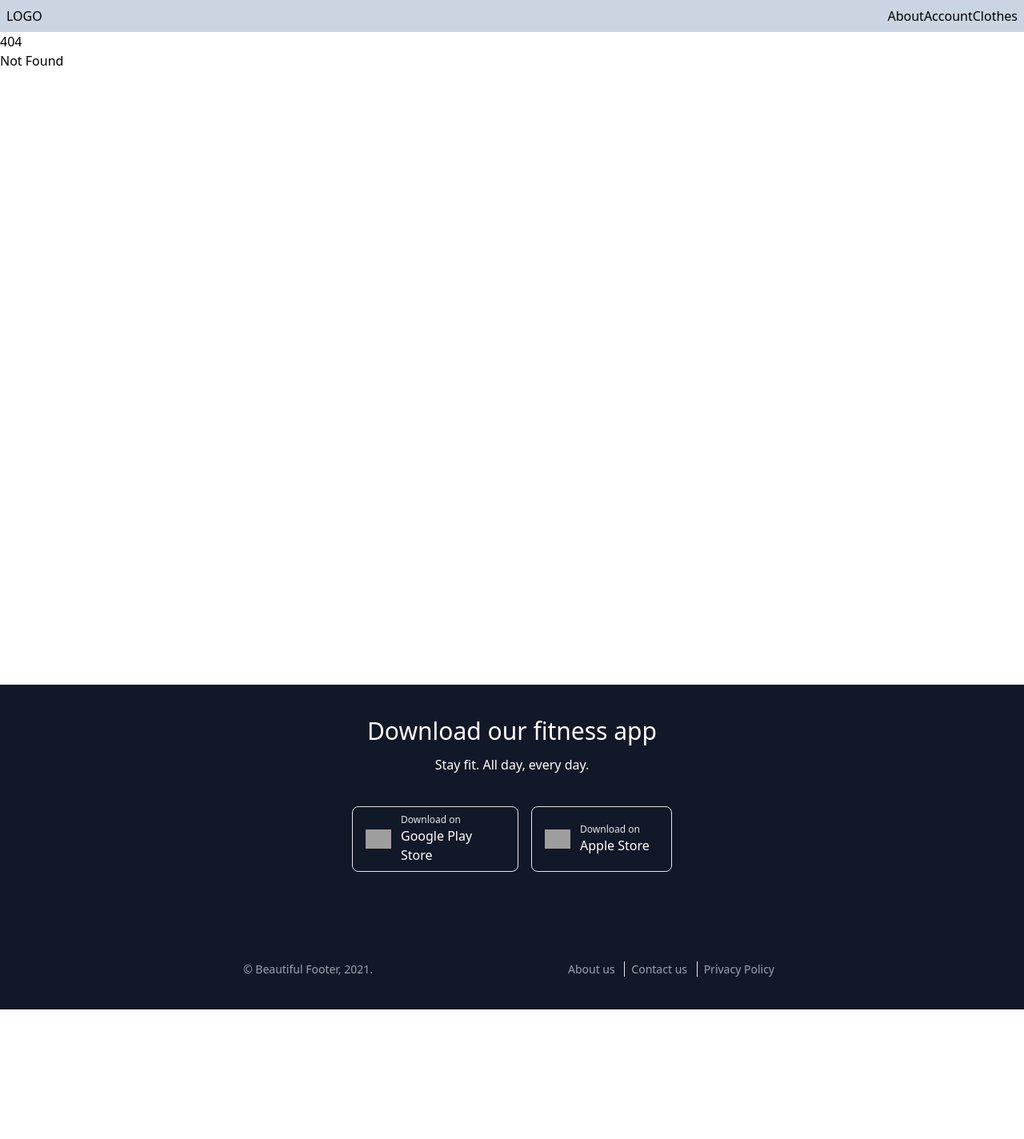
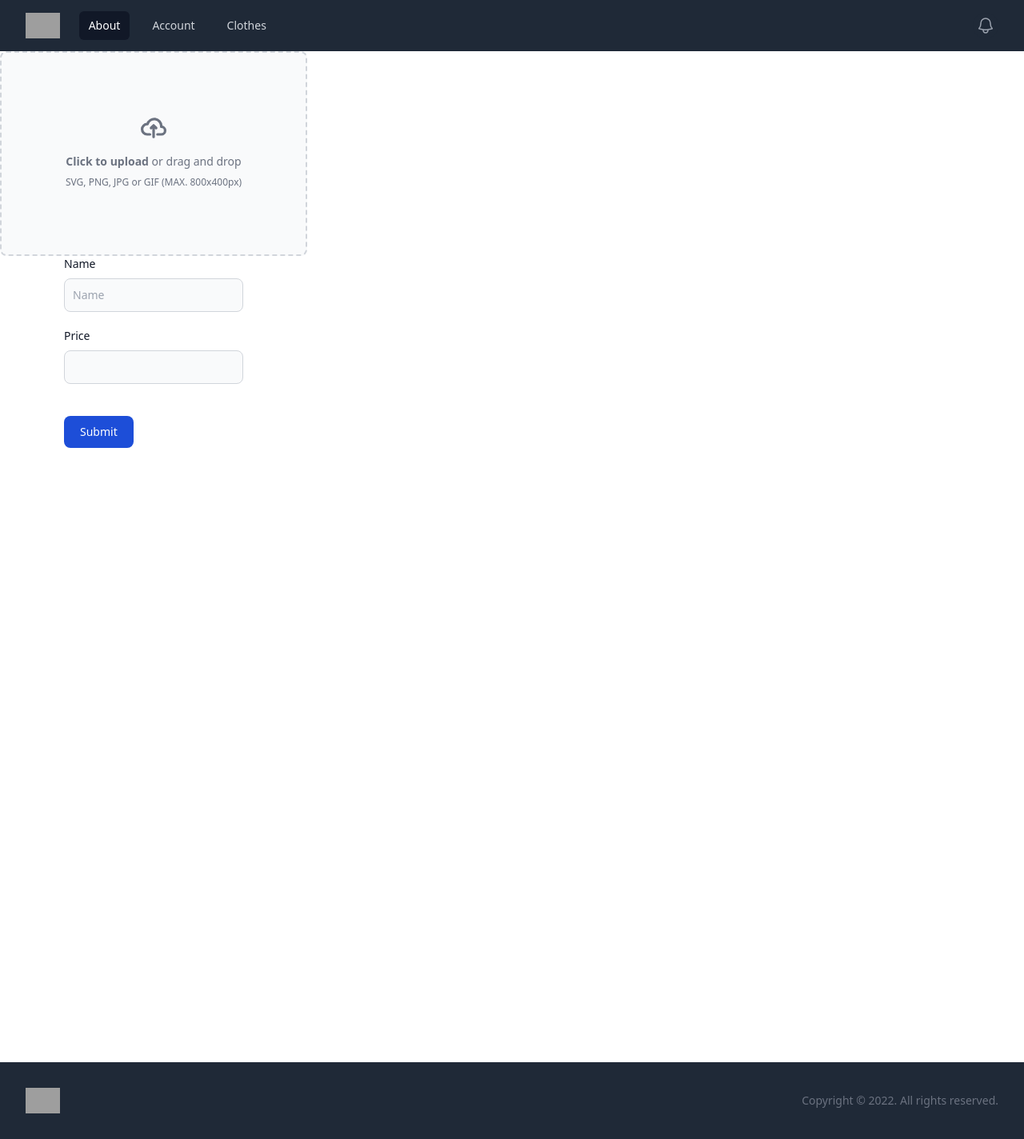
Before and after one commit to awaisamjad/ouafi, a SvelteKit app: page /cms in a window 1280 px wide. Before the commit this address had no page. Shown: the whole page at 80% size. Before the commit the page ends 1262 px from the top, so only its background shows below. Built offline with nearby package versions, Linux system fonts and the light colour scheme; grey boxes are pictures that could not be loaded.

Commit message:
added an improved footer and navbar. created a page for the cms

```diff
--- a/src/routes/+layout.svelte
+++ b/src/routes/+layout.svelte
@@ -2,51 +2,154 @@
 	import '../app.css';
 </script>
 
-<nav class="flex flex-row bg-slate-300 p-2">
-    <div class="flex items-center justify-center">
-        <a href="/">LOGO</a>
-    </div>
-    <div class="flex-grow flex justify-end">
-        <a href="/about">About</a>
-        <a href="/account">Account</a>
-        <a href="/ClothingItemPage">Clothes</a>
-    </div>
+<nav class="bg-gray-800">
+	<div class="mx-auto max-w-7xl px-2 sm:px-6 lg:px-8">
+		<div class="relative flex h-16 items-center justify-between">
+			<div class="absolute inset-y-0 left-0 flex items-center sm:hidden">
+				<!-- Mobile menu button-->
+				<button
+					type="button"
+					class="relative inline-flex items-center justify-center rounded-md p-2 text-gray-400 hover:bg-gray-700 hover:text-white focus:outline-none focus:ring-2 focus:ring-inset focus:ring-white"
+					aria-controls="mobile-menu"
+					aria-expanded="false"
+				>
+					<span class="absolute -inset-0.5"></span>
+					<span class="sr-only">Open main menu</span>
+					<!--
+              Icon when menu is closed.
+
+              Menu open: "hidden", Menu closed: "block"
+            -->
+					<svg
+						class="block h-6 w-6"
+						fill="none"
+						viewBox="0 0 24 24"
+						stroke-width="1.5"
+						stroke="currentColor"
+						aria-hidden="true"
+					>
+						<path
+							stroke-linecap="round"
+							stroke-linejoin="round"
+							d="M3.75 6.75h16.5M3.75 12h16.5m-16.5 5.25h16.5"
+						/>
+					</svg>
+					<!--
+              Icon when menu is open.
+
+              Menu open: "block", Menu closed: "hidden"
+            -->
+					<svg
+						class="hidden h-6 w-6"
+						fill="none"
+						viewBox="0 0 24 24"
+						stroke-width="1.5"
+						stroke="currentColor"
+						aria-hidden="true"
+					>
+						<path stroke-linecap="round" stroke-linejoin="round" d="M6 18L18 6M6 6l12 12" />
+					</svg>
+				</button>
+			</div>
+			<div class="flex flex-1 items-center justify-center sm:items-stretch sm:justify-start">
+				<div class="flex flex-shrink-0 items-center">
+					<a href="/">
+						<img
+							class="h-8 w-auto"
+							src="https://tailwindui.com/img/logos/mark.svg?color=indigo&shade=500"
+							alt="Your Company"
+						/>
+					</a>
+				</div>
+				<div class="hidden sm:ml-6 sm:block">
+					<div class="flex space-x-4">
+						<!-- Current: "bg-gray-900 text-white", Default: "text-gray-300 hover:bg-gray-700 hover:text-white" -->
+						<a
+							href="/about"
+							class="rounded-md bg-gray-900 px-3 py-2 text-sm font-medium text-white"
+							aria-current="page">About</a
+						>
+						<a
+							href="/account"
+							class="rounded-md px-3 py-2 text-sm font-medium text-gray-300 hover:bg-gray-700 hover:text-white"
+							>Account</a
+						>
+						<a
+							href="/ClothingItemPage"
+							class="rounded-md px-3 py-2 text-sm font-medium text-gray-300 hover:bg-gray-700 hover:text-white"
+							>Clothes</a
+						>
+					</div>
+				</div>
+			</div>
+			<div
+				class="absolute inset-y-0 right-0 flex items-center pr-2 sm:static sm:inset-auto sm:ml-6 sm:pr-0"
+			>
+				<button
+					type="button"
+					class="relative rounded-full bg-gray-800 p-1 text-gray-400 hover:text-white focus:outline-none focus:ring-2 focus:ring-white focus:ring-offset-2 focus:ring-offset-gray-800"
+				>
+					<span class="absolute -inset-1.5"></span>
+					<span class="sr-only">View notifications</span>
+					<svg
+						class="h-6 w-6"
+						fill="none"
+						viewBox="0 0 24 24"
+						stroke-width="1.5"
+						stroke="currentColor"
+						aria-hidden="true"
+					>
+						<path
+							stroke-linecap="round"
+							stroke-linejoin="round"
+							d="M14.857 17.082a23.848 23.848 0 005.454-1.31A8.967 8.967 0 0118 9.75v-.7V9A6 6 0 006 9v.75a8.967 8.967 0 01-2.312 6.022c1.733.64 3.56 1.085 5.455 1.31m5.714 0a24.255 24.255 0 01-5.714 0m5.714 0a3 3 0 11-5.714 0"
+						/>
+					</svg>
+				</button>
+			</div>
+		</div>
+	</div>
+
+	<!-- Mobile menu, show/hide based on menu state. -->
+	<div class="sm:hidden" id="mobile-menu">
+		<div class="space-y-1 px-2 pb-3 pt-2">
+			<!-- Current: "bg-gray-900 text-white", Default: "text-gray-300 hover:bg-gray-700 hover:text-white" -->
+			<a
+				href="/about"
+				class="block rounded-md bg-gray-900 px-3 py-2 text-base font-medium text-white"
+				aria-current="page">About</a
+			>
+			<a
+				href="/account"
+				class="block rounded-md px-3 py-2 text-base font-medium text-gray-300 hover:bg-gray-700 hover:text-white"
+				>Account</a
+			>
+			<a
+				href="/ClothingItemPage"
+				class="block rounded-md px-3 py-2 text-base font-medium text-gray-300 hover:bg-gray-700 hover:text-white"
+				>Clothes</a
+			>
+		</div>
+	</div>
 </nav>
 
 <slot />
-<div class = " p-96">
+<div class=" p-96"></div>
+<!-- Footer -->
+<footer class="bg-gray-800">
+	<div class="mx-auto max-w-screen-xl px-4 py-8 sm:px-6 lg:px-8">
+		<div class="sm:flex sm:items-center sm:justify-between">
+			<div class="flex justify-center text-teal-600 sm:justify-start">
+				<img
+					class="h-8 w-auto"
+					src="https://tailwindui.com/img/logos/mark.svg?color=indigo&shade=500"
+					alt="Your Company"
+				/>
+			</div>
 
-</div>
-<!-- Footer -->
-<div class=" bg-gray-900  ">
-    <div class="max-w-2xl mx-auto text-white py-10">
-        <div class="text-center">
-            <h3 class="text-3xl mb-3"> Download our fitness app </h3>
-            <p> Stay fit. All day, every day. </p>
-            <div class="flex justify-center my-10">
-                <div class="flex items-center border rounded-lg px-4 py-2 w-52 mx-2">
-                    <img src="https://cdn-icons-png.flaticon.com/512/888/888857.png" alt="play store" class="w-7 md:w-8">
-                    <div class="text-left ml-3">
-                        <p class='text-xs text-gray-200'>Download on </p>
-                        <p class="text-sm md:text-base"> Google Play Store </p>
-                    </div>
-                </div>
-                <div class="flex items-center border rounded-lg px-4 py-2 w-44 mx-2">
-                    <img src="https://cdn-icons-png.flaticon.com/512/888/888841.png" alt="apple store" class="w-7 md:w-8">
-                    <div class="text-left ml-3">
-                        <p class='text-xs text-gray-200'>Download on </p>
-                        <p class="text-sm md:text-base"> Apple Store </p>
-                    </div>
-                </div>
-            </div>
-        </div>
-        <div class="mt-28 flex flex-col md:flex-row md:justify-between items-center text-sm text-gray-400">
-            <p class="order-2 md:order-1 mt-8 md:mt-0"> &copy; Beautiful Footer, 2021. </p>
-            <div class="order-1 md:order-2">
-                <span class="px-2">About us</span>
-                <span class="px-2 border-l">Contact us</span>
-                <span class="px-2 border-l">Privacy Policy</span>
-            </div>
-        </div>
-    </div>
-</div>
+			<p class="mt-4 text-center text-sm text-gray-500 lg:mt-0 lg:text-right">
+				Copyright &copy; 2022. All rights reserved.
+			</p>
+		</div>
+	</div>
+</footer>
--- a/src/routes/account/+page.svelte
+++ b/src/routes/account/+page.svelte
@@ -1,33 +1,47 @@
 <script>
-    let file = '';
-    let number = '';
-    let text = '';
+	import { goto } from '$app/navigation';
+  let username = '';
+  let password = '';
 
-    function handleSubmit() {
-        // Handle form submission here
-        console.log("File:", file);
-        console.log("Number:", number);
-        console.log("Text:", text);
+  function authenticate() {
+    if (username == "Awais" && password == "Amjad"){
+      goto('/cms')
     }
+    else{
+      alert("Unsuccessful")
+    }
+  }
+
 </script>
 
 <div class="w-full max-w-xs">
 	<form class="bg-white shadow-md rounded px-8 pt-6 pb-8 mb-4">
 		<div class="mb-4">
-        <label class="block text-gray-700 text-sm font-bold mb-2" for="username">
-          Name
-        </label>
-        <input class="shadow appearance-none border rounded w-full py-2 px-3 text-gray-700 leading-tight focus:outline-none focus:shadow-outline" id="username" type="text" placeholder="Username">
+			<label class="block text-gray-700 text-sm font-bold mb-2" for="username"> Name </label>
+			<input
+				class="shadow appearance-none border rounded w-full py-2 px-3 text-gray-700 leading-tight focus:outline-none focus:shadow-outline"
+				id="username"
+				type="text"
+				placeholder="Username"
+        bind:value={username}
+			/>
 		</div>
 		<div class="mb-6">
-        <label class="block text-gray-700 text-sm font-bold mb-2" for="password">
-          Price
-        </label>
-        <input class="shadow appearance-none border border-red-500 rounded w-full py-2 px-3 text-gray-700 mb-3 leading-tight focus:outline-none focus:shadow-outline" id="password" type="number">
+			<label class="block text-gray-700 text-sm font-bold mb-2" for="password"> Password </label>
+			<input
+				class="shadow appearance-none border border-red-500 rounded w-full py-2 px-3 text-gray-700 mb-3 leading-tight focus:outline-none focus:shadow-outline"
+				id="password"
+				type="text"
+        bind:value={password}
+			/>
 			<p class="text-red-500 text-xs italic">Please choose a password.</p>
 		</div>
 		<div class="flex items-center justify-between">
-        <button class="bg-blue-500 hover:bg-blue-700 text-white font-bold py-2 px-4 rounded focus:outline-none focus:shadow-outline" type="button">
+			<button
+				class="bg-blue-500 hover:bg-blue-700 text-white font-bold py-2 px-4 rounded focus:outline-none focus:shadow-outline"
+				type="button"
+				on:click={authenticate}
+			>
 				Sign In
 			</button>
 		</div>
--- /dev/null
+++ b/src/routes/cms/+page.svelte
@@ -0,0 +1,86 @@
+<script>
+	/** @type {import('./$types').PageData} */
+	export let data;
+</script>
+
+<div class="w-96 flex items-center justify-center flex-col">
+	<div class="flex items-center justify-center w-full">
+		<label
+			for="dropzone-file"
+			class="flex flex-col items-center justify-center w-full h-64 border-2 border-gray-300 border-dashed rounded-lg cursor-pointer bg-gray-50 dark:hover:bg-gray-800 dark:bg-gray-700 hover:bg-gray-100 dark:border-gray-600 dark:hover:border-gray-500 dark:hover:bg-gray-600"
+		>
+			<div class="flex flex-col items-center justify-center pt-5 pb-6">
+				<svg
+					class="w-8 h-8 mb-4 text-gray-500 dark:text-gray-400"
+					aria-hidden="true"
+					xmlns="http://www.w3.org/2000/svg"
+					fill="none"
+					viewBox="0 0 20 16"
+				>
+					<path
+						stroke="currentColor"
+						stroke-linecap="round"
+						stroke-linejoin="round"
+						stroke-width="2"
+						d="M13 13h3a3 3 0 0 0 0-6h-.025A5.56 5.56 0 0 0 16 6.5 5.5 5.5 0 0 0 5.207 5.021C5.137 5.017 5.071 5 5 5a4 4 0 0 0 0 8h2.167M10 15V6m0 0L8 8m2-2 2 2"
+					/>
+				</svg>
+				<p class="mb-2 text-sm text-gray-500 dark:text-gray-400">
+					<span class="font-semibold">Click to upload</span> or drag and drop
+				</p>
+				<p class="text-xs text-gray-500 dark:text-gray-400">
+					SVG, PNG, JPG or GIF (MAX. 800x400px)
+				</p>
+			</div>
+			<input id="dropzone-file" type="file" class="hidden" />
+		</label>
+	</div>
+
+	<form class="max-w-sm mx-auto">
+		<div class="mb-5">
+			<label for="name" class="block mb-2 text-sm font-medium text-gray-900 dark:text-black"
+				>Name</label
+			>
+			<input
+				type="text"
+				id="name"
+				class="bg-gray-50 border border-gray-300 text-gray-900 text-sm rounded-lg focus:ring-blue-500 focus:border-blue-500 block w-full p-2.5 dark:bg-gray-700 dark:border-gray-600 dark:placeholder-gray-400 dark:text-white dark:focus:ring-blue-500 dark:focus:border-blue-500"
+				placeholder="Name"
+				required
+			/>
+		</div>
+		<div class="mb-5">
+			<label for="price" class="block mb-2 text-sm font-medium text-gray-900 dark:text-black"
+				>Price</label
+			>
+			<input
+				type="number"
+				id="price"
+				class="bg-gray-50 border border-gray-300 text-gray-900 text-sm rounded-lg focus:ring-blue-500 focus:border-blue-500 block w-full p-2.5 dark:bg-gray-700 dark:border-gray-600 dark:placeholder-gray-400 dark:text-white dark:focus:ring-blue-500 dark:focus:border-blue-500"
+				min="1"
+				required
+			/>
+		</div>
+		<div class="flex items-start mb-5"></div>
+		<button
+			type="submit"
+			class="text-white bg-blue-700 hover:bg-blue-800 focus:ring-4 focus:outline-none focus:ring-blue-300 font-medium rounded-lg text-sm w-full sm:w-auto px-5 py-2.5 text-center dark:bg-blue-600 dark:hover:bg-blue-700 dark:focus:ring-blue-800"
+			>Submit</button
+		>
+	</form>
+</div>
+
+<style>
+    /* Removes the arrow from the number input */
+	/* Chrome, Safari, Edge, Opera */
+	input::-webkit-outer-spin-button,
+	input::-webkit-inner-spin-button {
+		-webkit-appearance: none;
+		margin: 0;
+	}
+
+	/* Firefox */
+	input[type='number'] {
+		-moz-appearance: textfield;
+	}
+</style>
```
Lines whose indentation alone changed are shown as unchanged.
